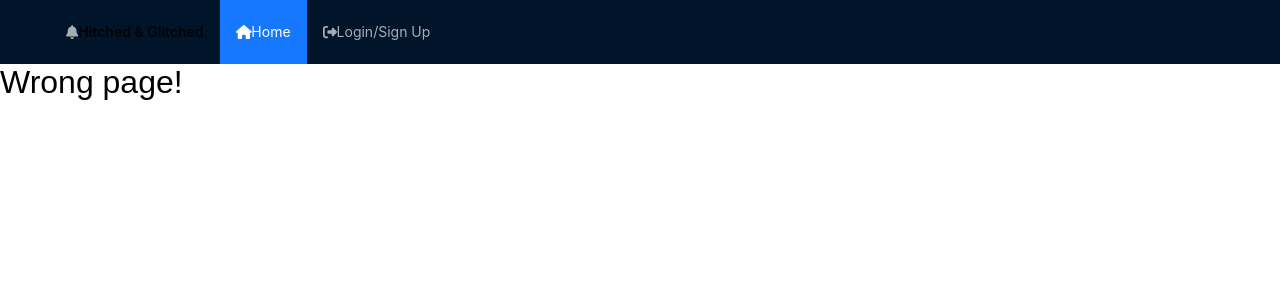
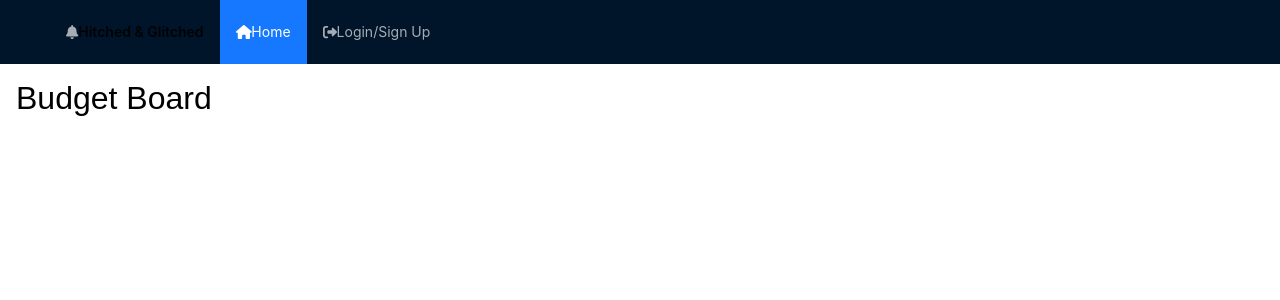
Before and after one commit to erin-m-keller/hitched-and-glitched, a React (Create React App) app in the folder client/: page /budget in a window 1280 px wide. Shown: the top 300 px of the page. Built offline with nearby package versions, Linux system fonts and the light colour scheme; a web font is replaced by a local one; what apollo-cache-persist would draw is missing.

Commit message:
starting budget page

```diff
--- a/client/src/App.js
+++ b/client/src/App.js
@@ -5,6 +5,7 @@ import { persistCache } from 'apollo-cache-persist';
 import Home from './pages/Home';
 import Dashboard from './pages/Dashboard';
 import Navbar from './components/Navbar';
+import Budget from './pages/Budget';
 
 const cache = new InMemoryCache();
 async function persistApolloCache() {
@@ -34,6 +35,7 @@ function App() {
             <Navbar />
             <Switch>
               <Route exact path='/' component={Home} />
+              <Route exact path='/budget' component={Budget} />
               <Route exact path='/dashboard' component={Dashboard} />
               <Route render={() => <h1 className='display-2'>Wrong page!</h1>} />
             </Switch>
--- a/client/src/components/Navbar.js
+++ b/client/src/components/Navbar.js
@@ -50,6 +50,14 @@ const AppNavbar = () => {
               </Link>
             </Item>
           )}
+          {Auth.loggedIn() && (
+            <Item key="5">
+            <Link to="/budget" className="navigation-link">
+              <FontAwesomeIcon icon={faTachometerAlt} />
+              Budget
+            </Link>
+          </Item>
+          )}
           {Auth.loggedIn() ? (
             <Item key="4">
               <div className="navigation-link" onClick={Auth.logout}>
--- /dev/null
+++ b/client/src/pages/Budget.js
@@ -0,0 +1,14 @@
+import React from 'react';
+
+const Budget = () => {
+    return (
+      <>
+        <div className="main-content">
+          <h1>Budget Board
+          </h1>
+        </div>
+      </>
+    );
+  };
+
+  export default Budget;
```
Also changed, not shown: client/src/index.css (line endings or trailing spaces), 1 other file (tests, documents, lock files or other folders).
